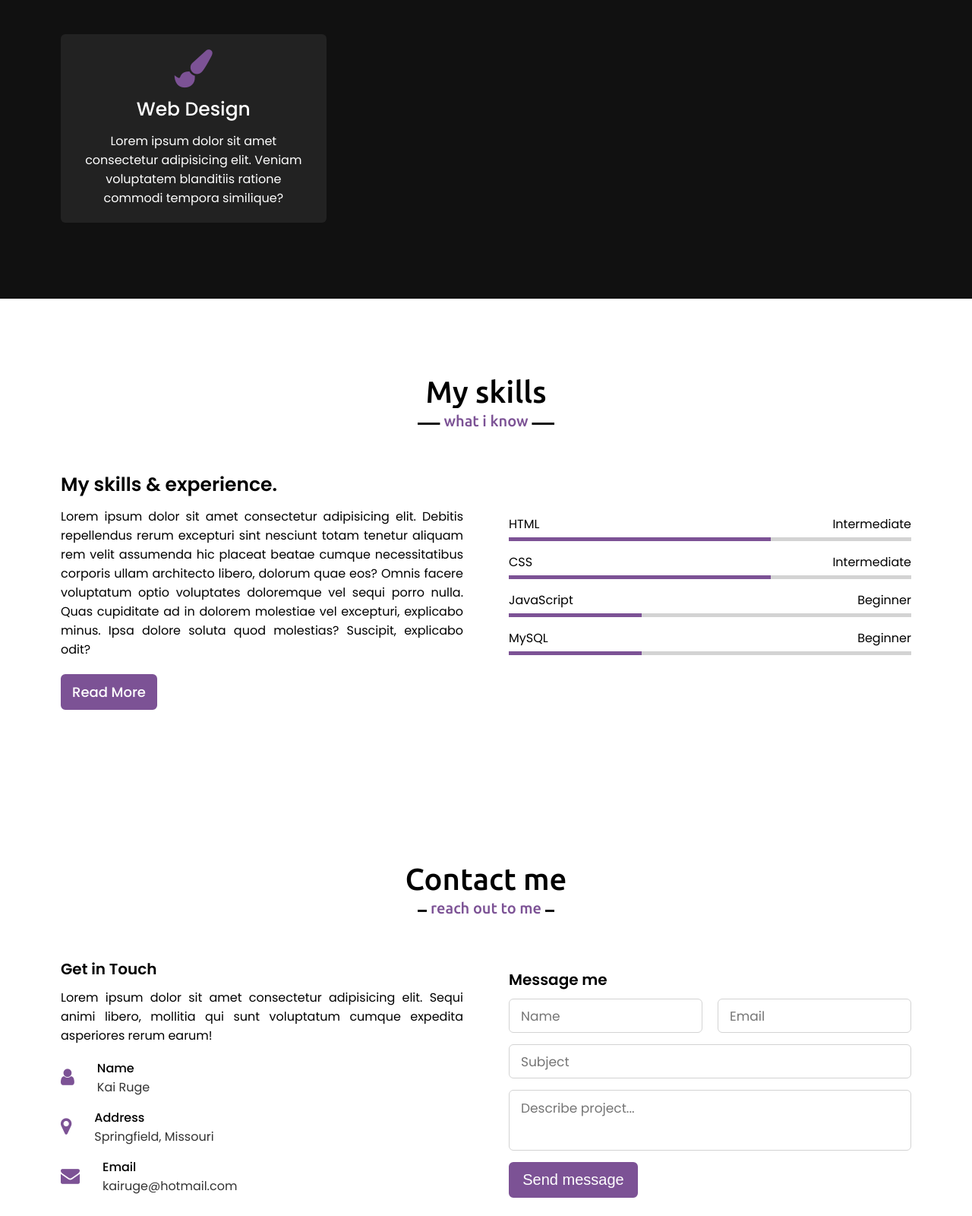
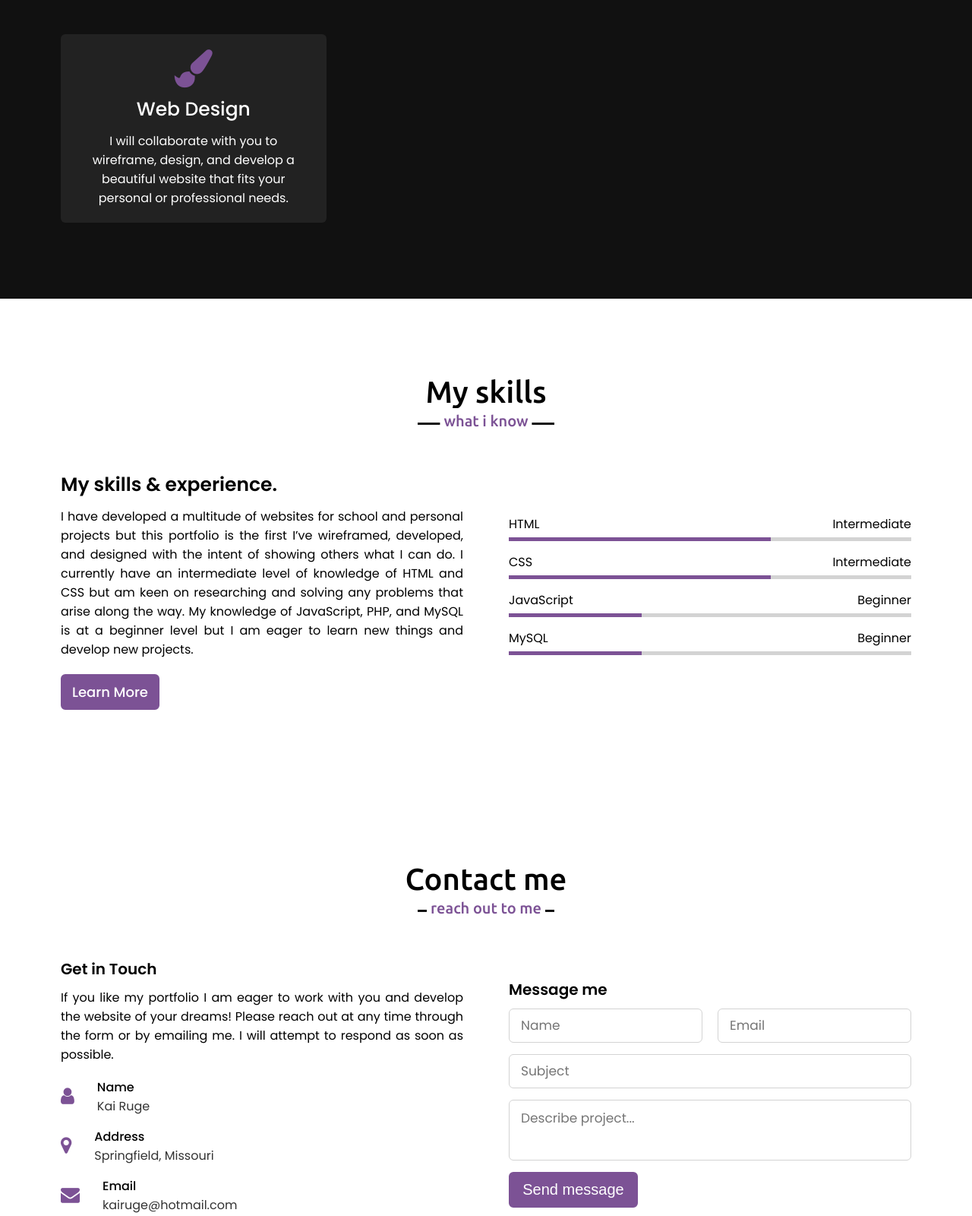
Before and after one commit to gitKairo/PersonalPortfolio, a plain HTML site: page index.html in a window 1280 px wide. Shown: the part 1714-3314 px from the top of the page at 76% size. Drawn offline with nearby package versions, Linux system fonts and the light colour scheme.

Commit message:
added content over lorem

```diff
--- a/index.html
+++ b/index.html
@@ -17,6 +17,8 @@
  -->
 
 <body>
+
+    <!-- scroll up button -->
     <div class="scroll-up-btn">
         <i class="fa fa-angle-up"></i>
     </div>
@@ -66,7 +68,8 @@
                 </div>
                 <div class="column right">
                     <div class="text">I'm Kai and i'm a <span class="typing-2"></span></div>
-                    <p>Lorem, ipsum dolor sit amet consectetur adipisicing elit. Mollitia recusandae aliquam magnam quas eius, illum totam expedita incidunt adipisci natus veritatis? Distinctio officia facere cumque doloribus soluta ab quos nemo nulla minus aperiam quae, commodi et veniam asperiores possimus ipsam ad itaque incidunt mollitia fuga esse sapiente. Animi, non rerum? Quo, id tenetur mollitia voluptas laboriosam vel officiis perspiciatis fugiat.
+                    <p>
+                        I am currently a student at Ozarks Technical Community College in Springfield, Missouri. I am pursuing a degree in computer science and plan to finish my bachelor's degree at a 4-year university. I have worked with computers for nearly a decade building and repairing, been coding for around 2 years, but just recently became interested in designing and developing websites as a creative outlet.
                         <a href="#">Download CV</a>
                     </p>
                 </div>
@@ -85,7 +88,7 @@
                     <div class="box">
                         <i class="fa fa-paint-brush"></i>
                         <div class="text">Web Design</div>
-                        <p>Lorem ipsum dolor sit amet consectetur adipisicing elit. Veniam voluptatem blanditiis ratione commodi tempora similique?</p>
+                        <p>I will collaborate with you to wireframe, design, and develop a beautiful website that fits your personal or professional needs.</p>
                     </div>
                 </div>
             </div>
@@ -101,8 +104,8 @@
             <div class="skills-content">
                 <div class="column left">
                     <div class="text">My skills & experience.</div>
-                    <p>Lorem ipsum dolor sit amet consectetur adipisicing elit. Debitis repellendus rerum excepturi sint nesciunt totam tenetur aliquam rem velit assumenda hic placeat beatae cumque necessitatibus corporis ullam architecto libero, dolorum quae eos? Omnis facere voluptatum optio voluptates doloremque vel sequi porro nulla. Quas cupiditate ad in dolorem molestiae vel excepturi, explicabo minus. Ipsa dolore soluta quod molestias? Suscipit, explicabo odit?</p>
-                    <a href="#">Read More</a>
+                    <p>I have developed a multitude of websites for school and personal projects but this portfolio is the first I’ve wireframed, developed, and designed with the intent of showing others what I can do. I currently have an intermediate level of knowledge of HTML and CSS but am keen on researching and solving any problems that arise along the way. My knowledge of JavaScript, PHP, and MySQL is at a beginner level but I am eager to learn new things and develop new projects.</p>
+                    <a href="#contact">Learn More</a>
                 </div>
                 <div class="column right">
                     <div class="bars">
@@ -147,7 +150,7 @@
             <div class="contact-content">
                 <div class="column left">
                     <div class="text">Get in Touch</div>
-                    <p>Lorem ipsum dolor sit amet consectetur adipisicing elit. Sequi animi libero, mollitia qui sunt voluptatum cumque expedita asperiores rerum earum!</p>
+                    <p>If you like my portfolio I am eager to work with you and develop the website of your dreams! Please reach out at any time through the form or by emailing me. I will attempt to respond as soon as possible.</p>
                     <div class="icons">
                         <div class="row">
                             <i class="fa fa-user"></i>
```
